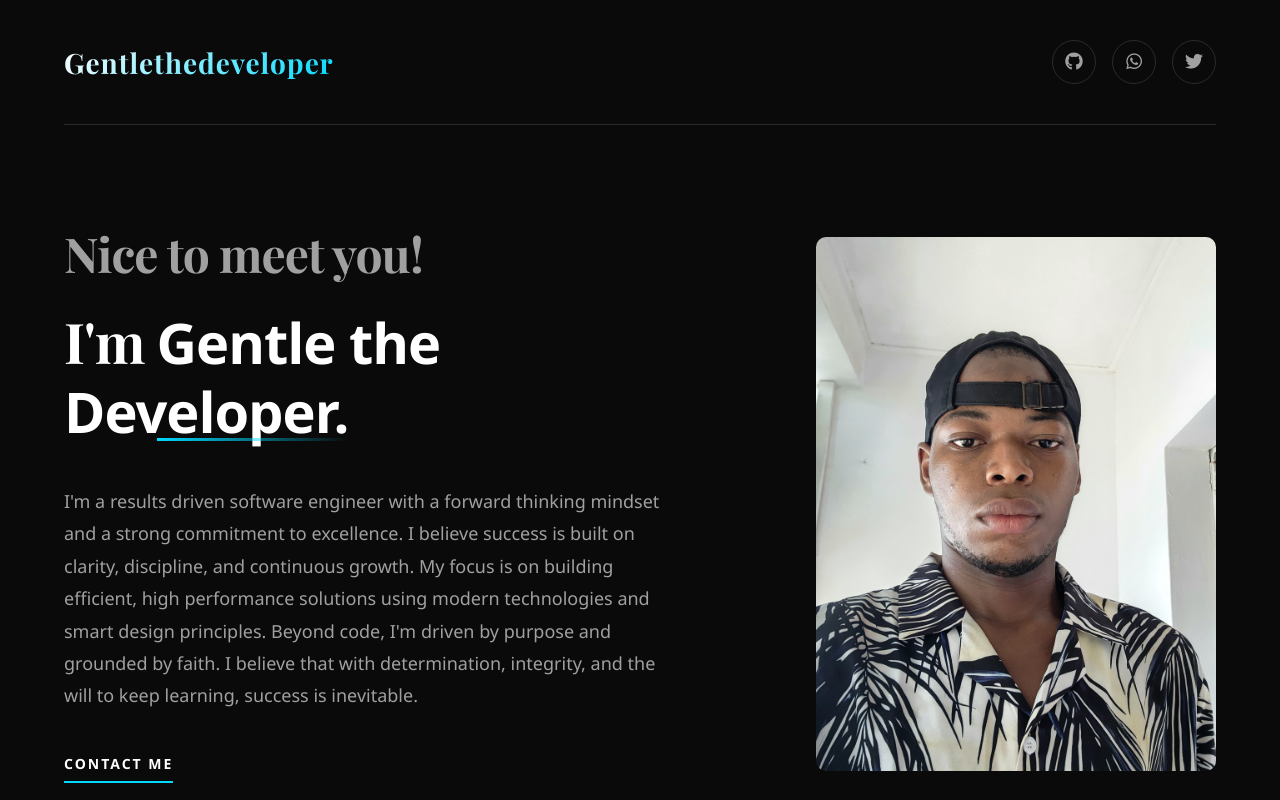
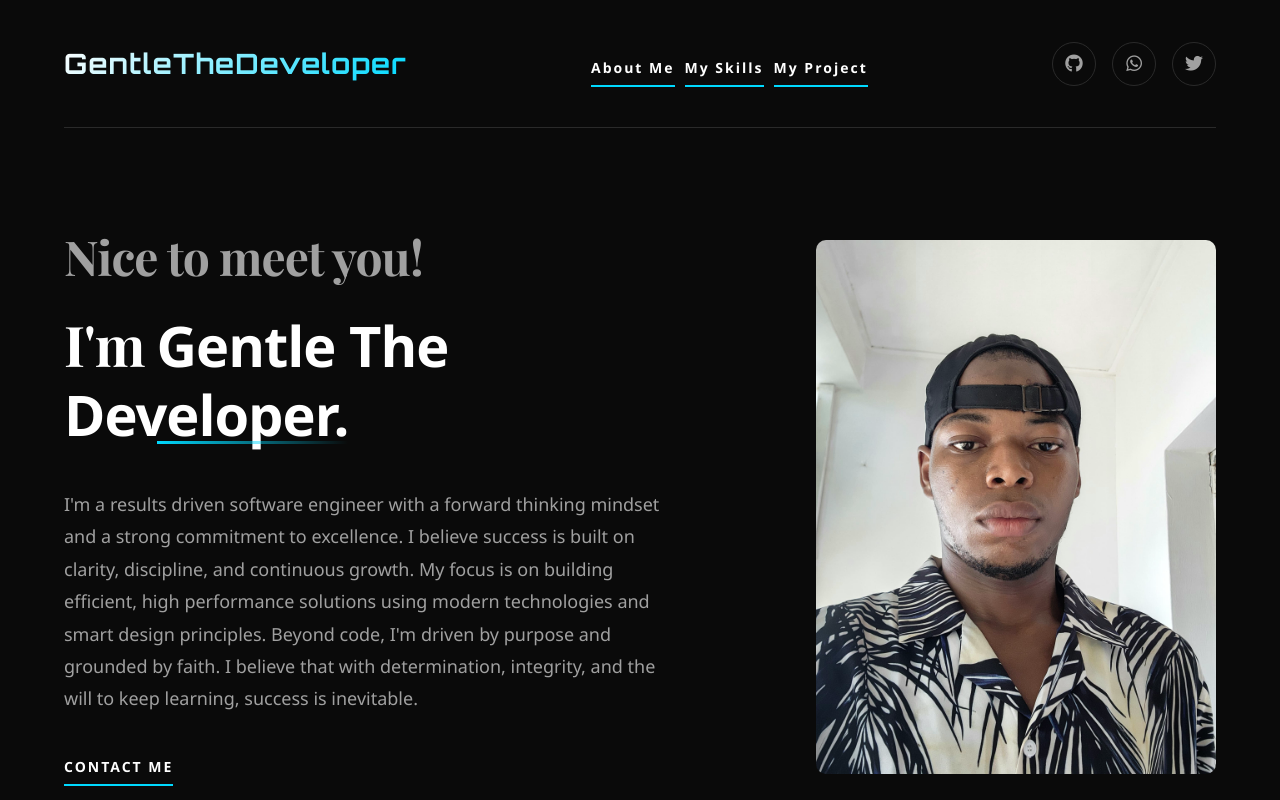
Before and after one commit to Bigoluwagentle/gentleportfolio, a React (Create React App) app: page / in a window 1280 px wide. Shown: the top 800 px of the page. Built offline with nearby package versions, Linux system fonts and the light colour scheme.

Commit message:
adding font to header and new nav

```diff
--- a/public/index.html
+++ b/public/index.html
@@ -13,6 +13,9 @@
     <link rel="manifest" href="%PUBLIC_URL%/manifest.json" />
     <title>Gentle Portfolio</title>
     <link rel="stylesheet" href="https://cdnjs.cloudflare.com/ajax/libs/font-awesome/6.7.2/css/all.min.css"/>
+    <link rel="preconnect" href="https://fonts.googleapis.com">
+    <link rel="preconnect" href="https://fonts.gstatic.com" crossorigin>
+    <link href="https://fonts.googleapis.com/css2?family=Orbitron:wght@400..900&display=swap" rel="stylesheet">
   </head>
   <body>
     <noscript>This is Gentle portfolio</noscript>
--- a/src/Component/About.css
+++ b/src/Component/About.css
@@ -69,6 +69,31 @@
                     &:hover {
                         color: var(--accent-color);
                         transform: translateX(4px);
+                    }
+                }
+            }
+            > div {
+                display: flex;
+                gap: 16px;
+                align-items: center;
+
+                i {
+                    width: 44px;
+                    height: 44px;
+                    display: flex;
+                    align-items: center;
+                    justify-content: center;
+                    border: 1px solid var(--border-color);
+                    border-radius: 50%;
+                    font-size: 18px;
+                    cursor: pointer;
+                    transition: all 0.3s ease;
+                    color: var(--text-secondary);
+
+                    &:hover {
+                        border-color: var(--accent-color);
+                        color: var(--accent-color);
+                        transform: translateY(-2px);
                     }
                 }
             }
--- a/src/Component/About.jsx
+++ b/src/Component/About.jsx
@@ -2,18 +2,32 @@ import "./About.css";
 import gentle from "../images/IMG-20260103-WA0021.jpg";
 
 function About() {
+
+    // function addUrl(url){
+    //     const a = document.createElement("a");
+    //     a.href = url;
+    //     a.target = "_blank";
+    //     a.click();
+    //     document.querySelector("body").appendChild(a);
+    //     document.querySelector("body").removeChild(a);
+    // }
   return (
     <div id="about">
         <section>
             <nav>
                 <h2>Nice to meet you!</h2>
-                <h2>I'm <span>Gentle the Developer.</span></h2>
+                <h2>I'm <span>Gentle The Developer.</span></h2>
                 <p>I'm a results driven software engineer with a forward thinking mindset and a strong commitment to excellence.
                 I believe success is built on clarity, discipline, and continuous growth.
                 My focus is on building efficient, high performance solutions using modern technologies and smart design principles.
                 Beyond code, I'm driven by purpose and grounded by faith.
                 I believe that with determination, integrity, and the will to keep learning, success is inevitable.</p>
                 <a href="#contact"><h6>CONTACT ME</h6></a>
+                {/* <div>
+                    <i className="fa-brands fa-github" onClick={() => addUrl("https://github.com/Bigoluwagentle")}></i>
+                    <i className="fa-brands fa-whatsapp" onClick={() => addUrl("https://wa.me/7060503032")}></i>
+                    <i className="fa-brands fa-twitter" onClick={() => addUrl("https://x.com/bigoluwagentle")}></i>
+                </div> */}
             </nav>
             <div className="image-container">
                 <img src={gentle} alt="Gentle Code" />
--- a/src/Component/Footer.css
+++ b/src/Component/Footer.css
@@ -102,8 +102,10 @@
                 border-top: 1px solid var(--border-color);
 
                 gentle {
-                    font-family: 'Playfair Display', serif;
+                    font-family: "Orbitron", sans-serif;
+                    font-optical-sizing: auto;
                     font-weight: 700;
+                    font-style: normal;
                     font-size: 28px;
                     letter-spacing: 1px;
                     background: linear-gradient(135deg, var(--text-primary) 0%, var(--accent-color) 100%);
--- a/src/Component/Footer.jsx
+++ b/src/Component/Footer.jsx
@@ -45,7 +45,7 @@ function Footer() {
                     </form>
                 </aside>
                 <nav className="footer-nav">
-                    <gentle>Gentlethedeveloper</gentle>
+                    <gentle>GentleTheDeveloper</gentle>
                     <div className="social-links">
                         <i className="fa-brands fa-github" onClick={() => addUrl("https://github.com/Bigoluwagentle")}></i>
                         <i className="fa-brands fa-whatsapp" onClick={() => addUrl("https://wa.me/7060503032")}></i>
--- a/src/Component/Header.css
+++ b/src/Component/Header.css
@@ -30,14 +30,42 @@ body {
         border-bottom: 1px solid var(--border-color);
 
         gentle {
-            font-family: 'Playfair Display', serif;
+            font-family: "Orbitron", sans-serif;
+            font-optical-sizing: auto;
             font-weight: 700;
+            font-style: normal;
             font-size: 28px;
             letter-spacing: 1px;
             background: linear-gradient(135deg, var(--text-primary) 0%, var(--accent-color) 100%);
             -webkit-background-clip: text;
             -webkit-text-fill-color: transparent;
             background-clip: text;
+        }
+
+        > aside {
+            display: flex;
+            gap: 10px;
+            a {
+                text-decoration: none;
+                margin-top: 16px;
+
+                h6 {
+                    display: inline-block;
+                    font-size: 14px;
+                    font-weight: 600;
+                    letter-spacing: 2px;
+                    color: var(--text-primary);
+                    padding-bottom: 8px;
+                    border-bottom: 2px solid var(--accent-color);
+                    cursor: pointer;
+                    transition: all 0.3s ease;
+
+                    &:hover {
+                        color: var(--accent-color);
+                        transform: translateX(4px);
+                    }
+                }
+            }
         }
 
         > div {
--- a/src/Component/Header.jsx
+++ b/src/Component/Header.jsx
@@ -14,7 +14,12 @@ function Header() {
   return (
     <div className="app">
         <header>
-            <gentle>Gentlethedeveloper</gentle>
+            <gentle>GentleTheDeveloper</gentle>
+            <aside>
+                <a href="#about"><h6>About Me</h6></a>
+                <a href="#skills"><h6>My Skills</h6></a>
+                <a href="#project"><h6>My Project</h6></a>
+            </aside>
             <div>
                 <i className="fa-brands fa-github" onClick={() => addUrl("https://github.com/Bigoluwagentle")}></i>
                 <i className="fa-brands fa-whatsapp" onClick={() => addUrl("https://wa.me/7060503032")}></i>
--- a/src/Component/Project.jsx
+++ b/src/Component/Project.jsx
@@ -16,7 +16,7 @@ function Project() {
     }
   return (
     <div className="project">
-        <section>
+        <section id="project">
             <nav className="project-header">
                 <h1>Projects</h1>
                 <a href="#contact"><h6>CONTACT ME</h6></a>
--- a/src/Component/Skills.jsx
+++ b/src/Component/Skills.jsx
@@ -2,7 +2,7 @@ import "./Skills.css";
 
 function Skills() {
   return (
-    <div className="skills">
+    <div className="skills" id="skills">
         <section>
             <nav>
                 <h1>HTML5</h1>
```
